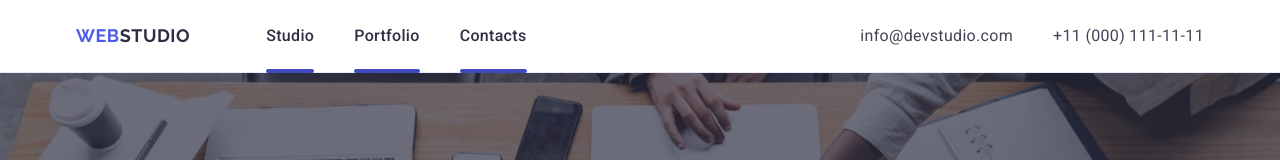
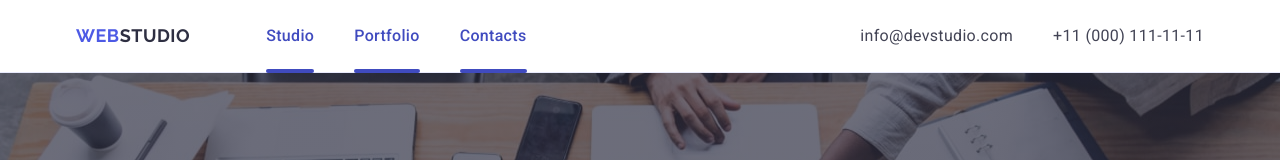
Before and after one commit to VikoTory/goit-markup-hw-04, a plain HTML site: page index.html in a window 1280 px wide. Shown: the top 160 px of the page. Drawn offline with nearby package versions, Linux system fonts and the light colour scheme.

Commit message:
decorat1

```diff
--- a/css/styles.css
+++ b/css/styles.css
@@ -93,7 +93,7 @@ img {
   display: block;
   transition: color 250ms cubic-bezier(0.4, 0, 0.2, 1);
   position: relative;
-
+  color: #404bbf;
 }
 
 .header-menu-link::after {
```
